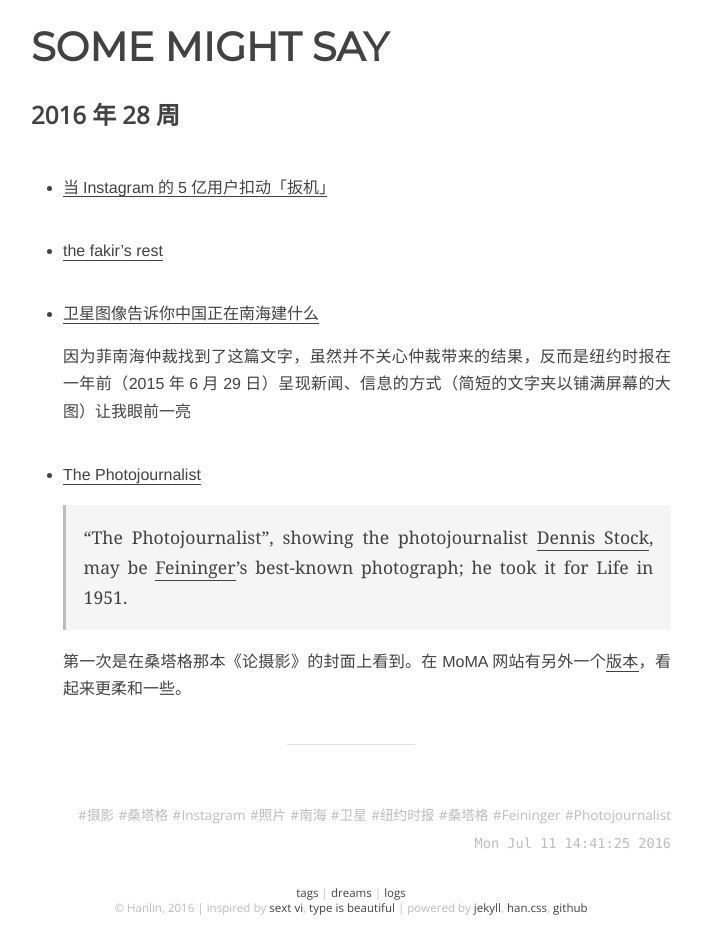
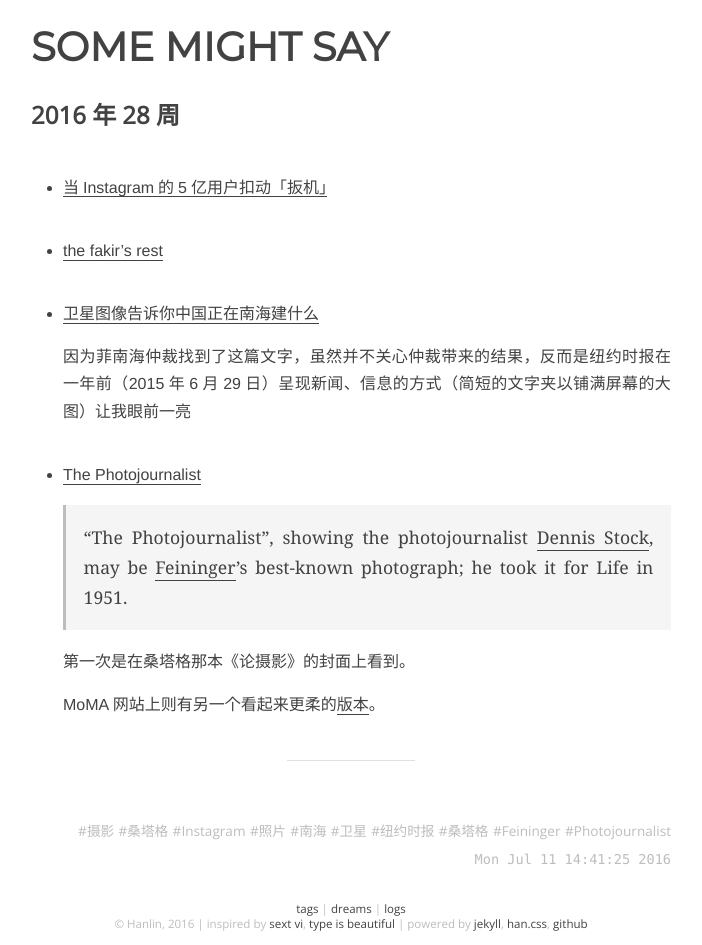
Before and after one commit to onion7878/word, a Jekyll site: the page built from _posts/logs/2016-04-11-28.md, in a window 1280 px wide. Shown: the whole page, without its empty margins (289-991 px from the left). Built offline with Jekyll 4.4.1, drawn with Linux system fonts in a browser that asks for light colours.

Commit message:
change wording

```diff
--- a/_posts/logs/2016-04-11-28.md
+++ b/_posts/logs/2016-04-11-28.md
@@ -20,6 +20,8 @@ tags: [摄影, 桑塔格, Instagram, 照片, 南海, 卫星, 纽约时报, 桑
 
 	> "The Photojournalist", showing the photojournalist [Dennis Stock](https://en.wikipedia.org/wiki/Dennis_Stock), may be [Feininger](https://en.wikipedia.org/wiki/Andreas_Feininger)'s best-known photograph; he took it for Life in 1951.
 
-	第一次是在桑塔格那本《论摄影》的封面上看到。在 MoMA 网站有另外一个[版本](http://www.moma.org/collection/works/82485)，看起来更柔和一些。
+	第一次是在桑塔格那本《论摄影》的封面上看到。
+
+	MoMA 网站上则有另一个看起来更柔的[版本](http://www.moma.org/collection/works/82485)。
 
 ---
```
